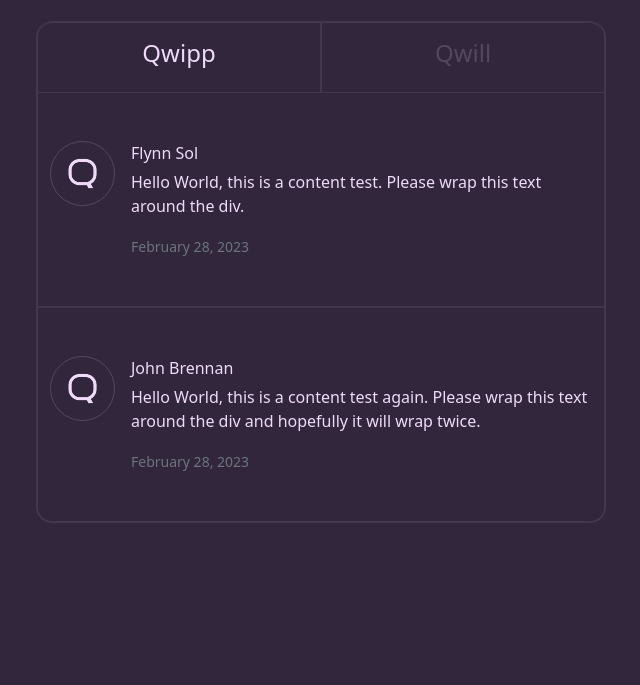
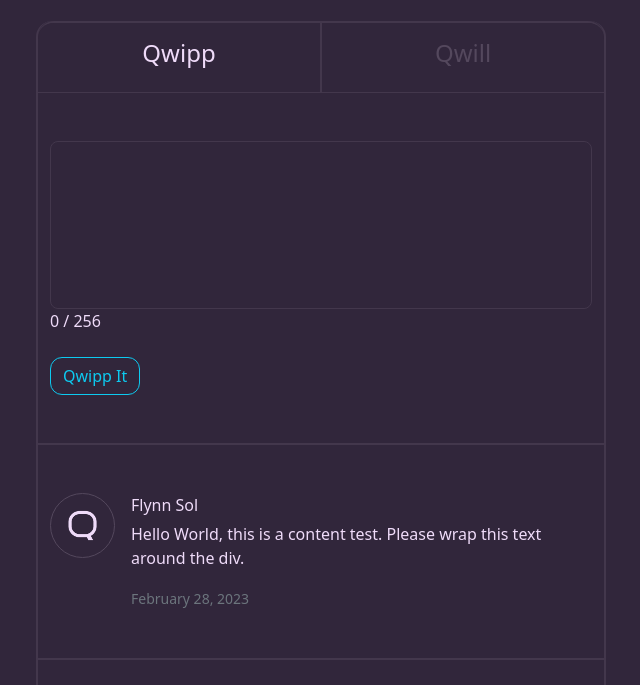
Before and after one commit to flynnsol/Qwippit, a Flask app: page / in a window 1280 px wide. Shown: the part 59-744 px from the top of the page, without its empty margins (34-674 px from the left). Before the commit the page ends 582 px from the top, so only its background shows below. Run offline with Flask 2, Linux system fonts and the light colour scheme.

Commit message:
create qwipp input created

```diff
--- a/qwippit/main/routes.py
+++ b/qwippit/main/routes.py
@@ -1,4 +1,5 @@
 from flask import Blueprint, request, render_template
+from qwippit.qwipps.forms import QwippForm
 
 main = Blueprint('main', __name__)
 
@@ -19,4 +20,5 @@ qwipps = [
 @main.route("/")
 @main.route("/home")
 def home():
-    return render_template('main/home.html', qwipps=qwipps, title='Home')
+    qwipp_form = QwippForm()
+    return render_template('main/home.html', qwipps=qwipps, qwipp_form=qwipp_form, title='Home')
--- a/qwippit/models.py
+++ b/qwippit/models.py
@@ -61,7 +61,7 @@ class Qwipp(db.Model):
 class Qwill(db.Model):
     id = db.Column(db.Integer, primary_key=True)
     date_posted = db.Column(db.DateTime, nullable=False, default=datetime.utcnow)
-    content = db.Column(db.Text(256), nullable=False)
+    content = db.Column(db.Text(), nullable=False)
     user_id = db.Column(db.Integer, db.ForeignKey('user.id'), nullable=False)
 
     def __repr__(self):
--- /dev/null
+++ b/qwippit/qwipps/forms.py
@@ -0,0 +1,9 @@
+from flask_wtf import FlaskForm
+from wtforms import StringField, TextAreaField, SubmitField
+from wtforms.validators import DataRequired, Length
+
+
+class QwippForm(FlaskForm):
+    content = TextAreaField('Content', validators=[DataRequired(), Length(max=256)])
+
+    submit = SubmitField('Qwipp It')
--- a/qwippit/static/main.css
+++ b/qwippit/static/main.css
@@ -27,6 +27,10 @@ a {
 
 .main-font:hover {
     color: #BEA7E5;
+}
+
+.hidden {
+    display: none;
 }
 
 /* Nav */
@@ -149,6 +153,18 @@ a {
     --bs-border-color: #54485D;
 }
 
+.create-input {
+    cursor: auto;
+}
+
+.create-input:hover {
+    background-color: #31263B;
+}
+
+#qwipp-text-area {
+    resize: none;
+}
+
 
 /* Side Content Lists */
 
@@ -219,6 +235,15 @@ input:-webkit-autofill:focus {
     border-color: #54485D;
     color: #EFDBF9;
     box-shadow: 0 0 0 0.25rem rgb(67 55 76 / 25%);
+}
+
+/* error */
+
+.error-section {
+    border-top-right-radius: 1rem;
+    border-top-left-radius: 1rem;
+    border-top: 0.15rem solid;
+    border-color: #43374C;
 }
 
 
--- a/qwippit/templates/errors/403.html
+++ b/qwippit/templates/errors/403.html
@@ -1,6 +1,6 @@
 {% extends "main/layout.html" %}
 {% block content %}
-  <div class="container">
+  <div class="row error-section">
     <h1>You don't have permission to view that page. (403)</h1>
   </div>
 {% endblock content %}
--- a/qwippit/templates/errors/404.html
+++ b/qwippit/templates/errors/404.html
@@ -1,6 +1,6 @@
 {% extends "main/layout.html" %}
 {% block content %}
-  <div class="container">
+  <div class="row error-section">
     <h1>Oops. We can't seem to find that page. (404)</h1>
   </div>
 {% endblock content %}
--- a/qwippit/templates/errors/500.html
+++ b/qwippit/templates/errors/500.html
@@ -1,6 +1,6 @@
 {% extends "main/layout.html" %}
 {% block content %}
-  <div class="container">
+  <div class="row error-section">
     <h1>Our monkeys are fixing the server. Try again soon. (500)</h1>
   </div>
 {% endblock content %}
--- a/qwippit/templates/main/home.html
+++ b/qwippit/templates/main/home.html
@@ -11,6 +11,29 @@
                 </div>
             </div>
             <div class="qwipp-feed">
+                <div class="create-input create-qwipp row content-section">
+                    <form method="POST" action="">
+                      {{ qwipp_form.hidden_tag() }}
+                          <div class="form-group">
+                              {% if qwipp_form.content.errors %}
+                                {{ qwipp_form.content(class="form-control form-control-lg is-invalid") }}
+                                <div class="invalid-feedback">
+                                    {% for error in qwipp_form.content.errors %}
+                                        <span>{{ error }}</span>
+                                    {% endfor %}
+                                </div>
+                              {% else %}
+                                {{ qwipp_form.content(id="qwipp-text-area", rows="5", class="form-control form-control-lg") }}
+                              {% endif %}
+                              <span id="qwipp-form-count" class="main-font-nh">0</span>
+                              <span id="qwipp-form-count-maximum" class="main-font-nh">/ 256</span>
+                          </div>
+                      </fieldset>
+                      <div class="form-group mt-4">
+                          {{ qwipp_form.submit(class="btn btn-outline-info") }}
+                      </div>
+                  </form>
+                </div>
                 {% for qwipp in qwipps %}
                     <article onclick="location.href='{{ url_for('main.home') }}'" class="row content-section">
                         <div class="d-flex media">
@@ -27,8 +50,20 @@
                 {% endfor %}
             </div>
             <div class="qwill-feed">
+                <div class="create-input create-qwill row content-section hidden">
 
+                </div>
             </div>
         </div>
     </div>
+    <script>
+        $('textarea').keyup(function() {
+
+          var characterCount = $(this).val().length,
+              qwipp_counter = $('#qwipp-form-count'),
+              qwipp_counter_maximum = $('#qwipp-form-count-maximum')
+
+          qwipp_counter.text(characterCount);
+        });
+    </script>
 {% endblock content %}
--- a/qwippit/templates/main/layout.html
+++ b/qwippit/templates/main/layout.html
@@ -16,6 +16,7 @@
         {% else %}
             <title>Qwippit</title>
         {% endif %}
+        <script src="https://ajax.googleapis.com/ajax/libs/jquery/3.6.3/jquery.min.js"></script>
     </head>
     <body>
         <header class="site-header">
--- a/qwippit/templates/users/signup.html
+++ b/qwippit/templates/users/signup.html
@@ -4,7 +4,7 @@
       <form method="POST" action="">
           {{ form.hidden_tag() }}
           <fieldset class="form-group">
-              <legend class="mb-4">Join Today</legend>
+              <legend class="mb-4">Sign Up</legend>
               <div class="form-group">
                   {{ form.username.label(class="form-control-label") }}
 
```
Also changed, not shown: qwippit/users/forms.py (+6 -6 lines).
